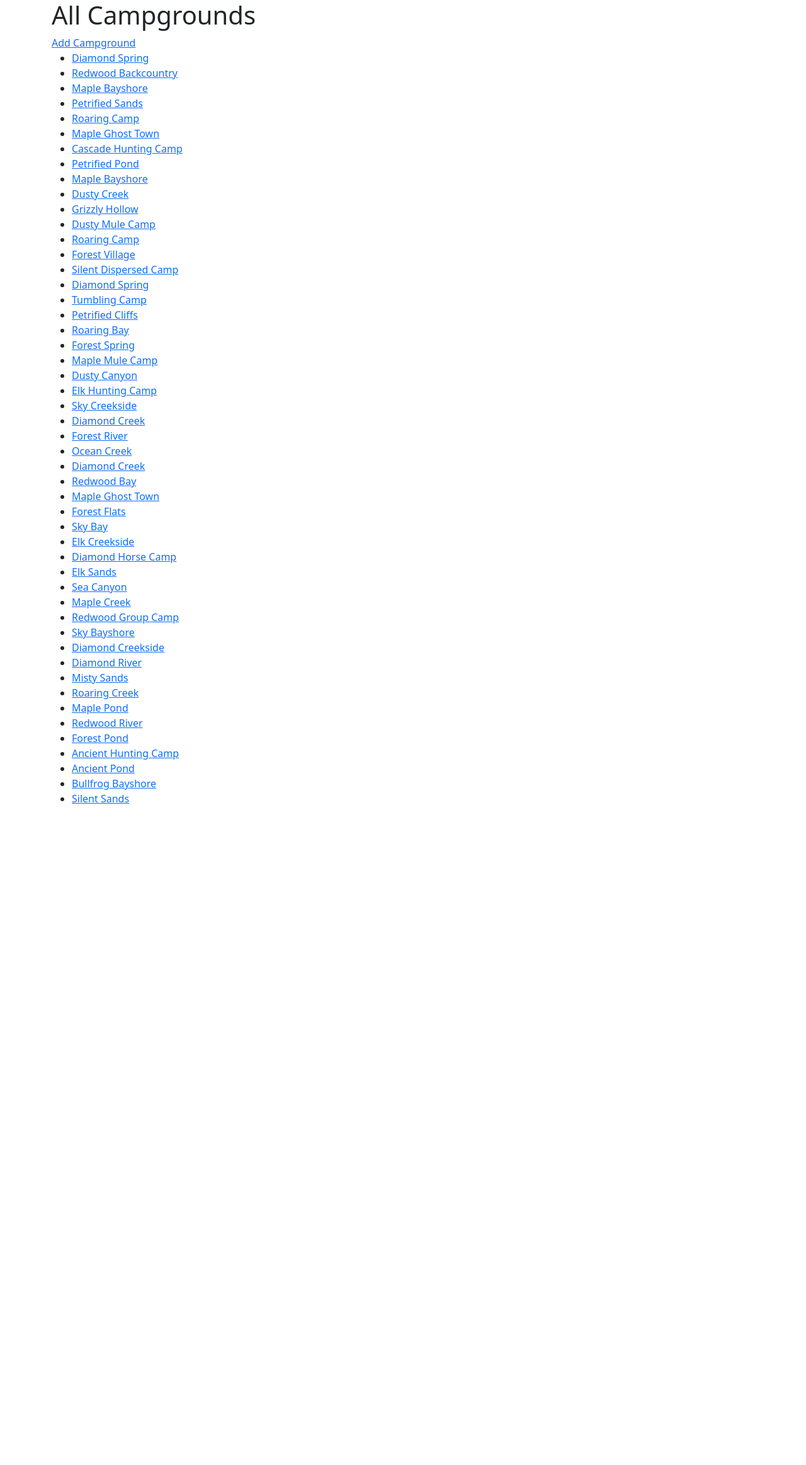
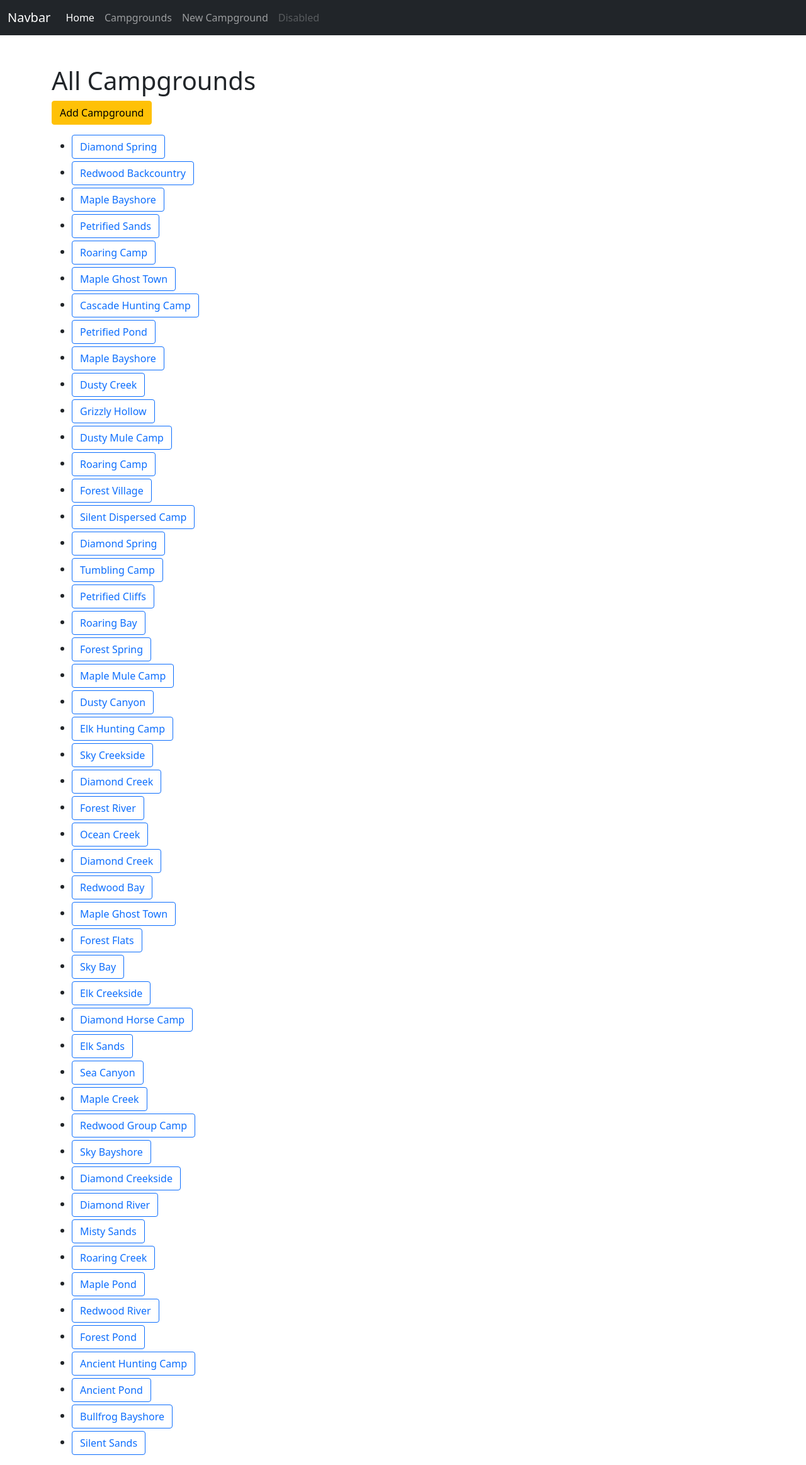
Before and after one commit to Kcruz24/YelpCamp, a Node server app: page /campgrounds in a window 1280 px wide. Shown: the whole page at 63% size. Before the commit the page ends 1276 px from the top, so only its background shows below. Run offline with Node 20, Linux system fonts and the light colour scheme; data comes from the database, SQL or seed files in the repository; some libraries are stand-ins or nearby versions.

Commit message:
Added Partials folder
Navbar partial was created and implemented

```diff
--- a/views/campgrounds/index.ejs
+++ b/views/campgrounds/index.ejs
@@ -3,15 +3,18 @@
 <h1>All Campgrounds</h1>
 
 <div>
-    <a href="/campgrounds/new">Add Campground</a>
+    <a class="btn btn-warning mb-3"  href="/campgrounds/new">Add Campground</a>
 </div>
 
 <ul>
+    <div class="d-grid gap-1">
        <% for (let campground of campgrounds) { %>
        <li>
-        <a href="/campgrounds/<%= campground._id %>">
+           <a class="btn btn-outline-primary" href="/campgrounds/<%= campground._id %>">
                <%= campground.title %>
            </a>
        </li>
        <% } %>
+    </div>
+
 </ul>
--- a/views/layouts/boilerplate.ejs
+++ b/views/layouts/boilerplate.ejs
@@ -11,7 +11,10 @@
 </head>
 
 <body>
-    <main class="container">
+    <%- include("../partials/navbar") %>
+
+    <main class="container mt-5">
+        <!-- This line below is where you put all your code in the other ejs files -->
         <%- body %>
     </main>
 
--- /dev/null
+++ b/views/partials/navbar.ejs
@@ -0,0 +1,17 @@
+<nav class="navbar sticky-top navbar-expand-lg navbar-dark bg-dark">
+    <div class="container-fluid">
+        <a class="navbar-brand" href="#">Navbar</a>
+        <button class="navbar-toggler" type="button" data-bs-toggle="collapse" data-bs-target="#navbarNavAltMarkup"
+            aria-controls="navbarNavAltMarkup" aria-expanded="false" aria-label="Toggle navigation">
+            <span class="navbar-toggler-icon"></span>
+        </button>
+        <div class="collapse navbar-collapse" id="navbarNavAltMarkup">
+            <div class="navbar-nav">
+                <a class="nav-link active" href="/">Home</a>
+                <a class="nav-link" href="/campgrounds">Campgrounds</a>
+                <a class="nav-link" href="/campgrounds/new">New Campground</a>
+                <a class="nav-link disabled" href="#" tabindex="-1" aria-disabled="true">Disabled</a>
+            </div>
+        </div>
+    </div>
+</nav>
```
Lines whose indentation alone changed are shown as unchanged.
